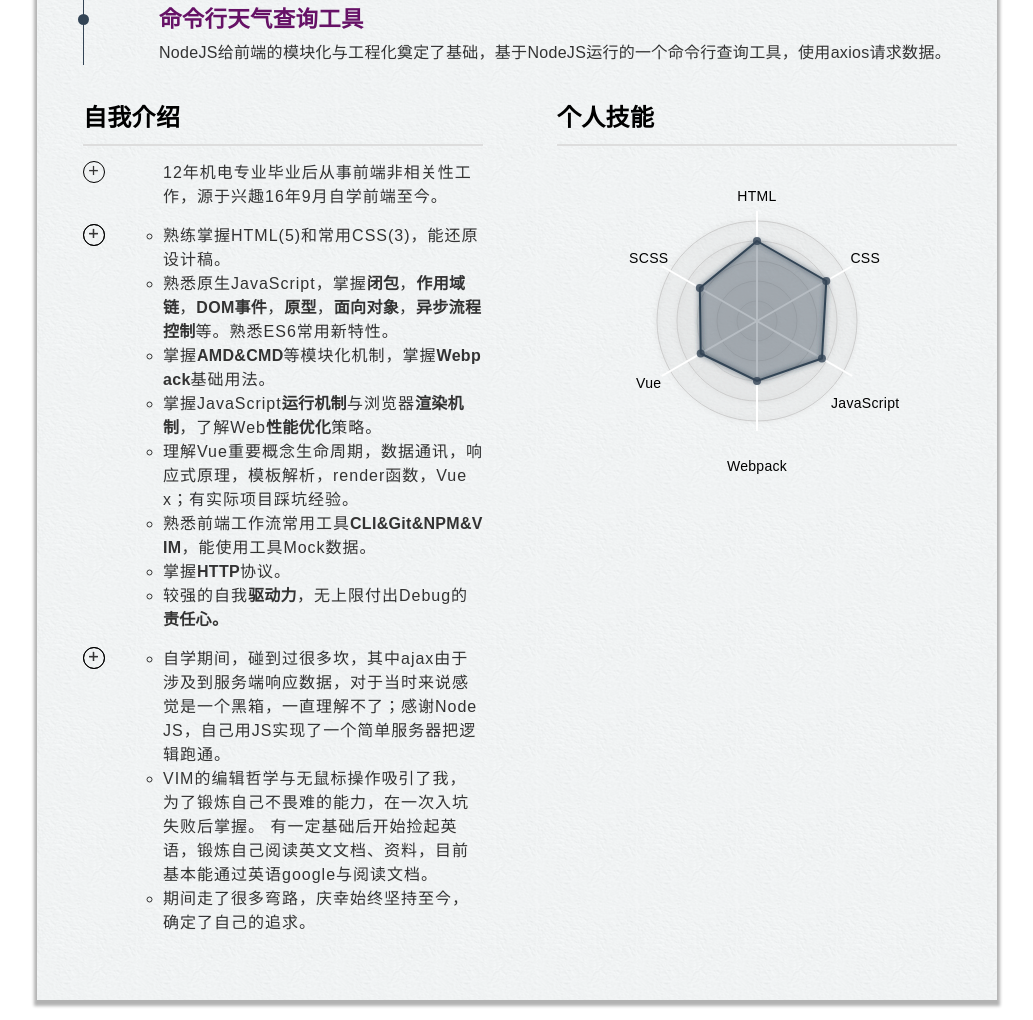
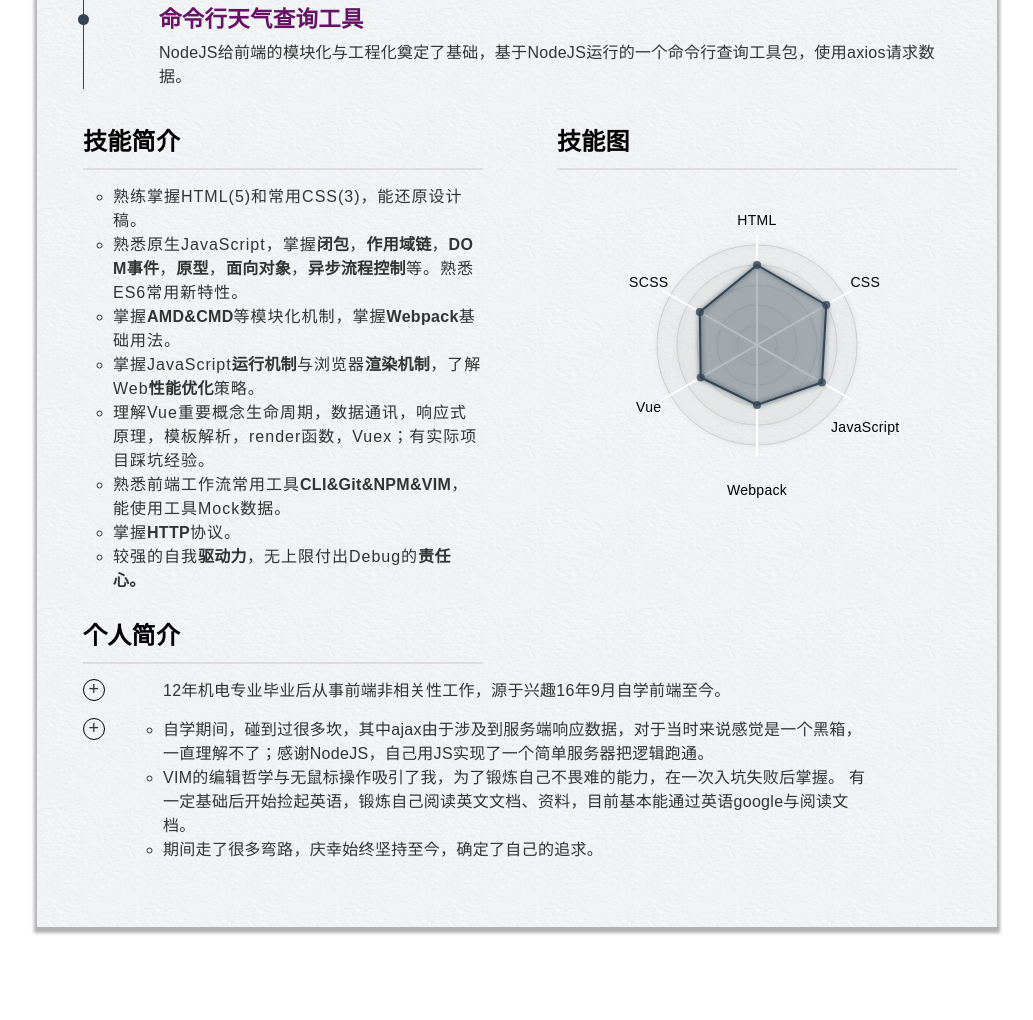
Before and after one commit to nineSean/resume, a plain HTML site: page index.html in a window 1280 px wide. Shown: the part 913-1933 px from the top of the page, without its empty margins (123-1156 px from the left). After the commit the page ends 1860 px from the top, so only its background shows below. Drawn offline with nearby package versions, Linux system fonts and the light colour scheme.

Commit message:
modify layout

```diff
--- a/index.html
+++ b/index.html
@@ -63,7 +63,7 @@
               <h3><a href="https://ninesean.github.io/resume/index.html">简历站点</a></h3>
             </div>
             <div class="project-content">
-              前端基本功，语义化标签与命名，使用float、绝对定位与table布局以达到最大程度兼容，简单实现动效，引用D3生成技能雷达图。
+              前端基本功，语义化标签与命名。使用float、绝对定位与table布局以达到最大程度兼容。简单实现动效，引用D3生成技能雷达图。
             </div>
           </div>
           <div class="project2">
@@ -79,7 +79,7 @@
               <h3><a href="https://github.com/nineSean/amazing-html5-css3-effect">CSS3&JS动效</a></h3>
             </div>
             <div class="project-content">
-              自己实现一些炫酷的动画效果，使用技术涵盖CSS3、particles.js等。
+              自己实现一些好看的界面，炫酷的动画效果。使用技术涵盖CSS3、particles.js等。
             </div>
           </div>
           <div class="project4">
@@ -103,7 +103,7 @@
               <h3><a href="https://github.com/nineSean/getWeather">命令行天气查询工具</a></h3>
             </div>
             <div class="project-content">
-              NodeJS给前端的模块化与工程化奠定了基础，基于NodeJS运行的一个命令行查询工具，使用axios请求数据。
+              NodeJS给前端的模块化与工程化奠定了基础，基于NodeJS运行的一个命令行查询工具包，使用axios请求数据。
             </div>
           </div>
         </div>
@@ -112,14 +112,10 @@
     <footer class="clearfix">
       <div class="intro">
         <h2 class="intro-header">
-          自我介绍
+          技能简介
         </h2>
         <div class="intro-content">
-          <section class="pos-r">
-            <p> 12年机电专业毕业后从事前端非相关性工作，源于兴趣16年9月自学前端至今。</p>
-          </section>
           <section class="summary pos-r">
-            <p>
             <ul>
               <li>熟练掌握HTML(5)和常用CSS(3)，能还原设计稿。</li>
               <li>熟悉原生JavaScript，掌握<b>闭包</b>，<b>作用域链</b>，<b>DOM事件</b>，<b>原型</b>，<b>面向对象</b>，<b>异步流程控制</b>等。熟悉ES6常用新特性。</li>
@@ -130,24 +126,29 @@
               <li>掌握<b>HTTP</b>协议。</li>
               <li>较强的自我<b>驱动力</b>，无上限付出Debug的<b>责任心。</b></li>
             </ul>
-            </p>
+          </section>
+        </div>
+      </div>
+      <div class="skills">
+        <h2 class="skills-header">
+          技能图
+        </h2>
+        <section class="radarChart"></section>
+      </div>
+      <div class="self-intro">
+        <h2 class="self-intro-header">个人简介</h2>
+        <div class="self-intro-content">
+          <section class="pos-r">
+            <p> 12年机电专业毕业后从事前端非相关性工作，源于兴趣16年9月自学前端至今。</p>
           </section>
           <section class="pos-r">
-            <p>
             <ul>
               <li>自学期间，碰到过很多坎，其中ajax由于涉及到服务端响应数据，对于当时来说感觉是一个黑箱，一直理解不了；感谢NodeJS，自己用JS实现了一个简单服务器把逻辑跑通。</li>
               <li>VIM的编辑哲学与无鼠标操作吸引了我，为了锻炼自己不畏难的能力，在一次入坑失败后掌握。 有一定基础后开始捡起英语，锻炼自己阅读英文文档、资料，目前基本能通过英语google与阅读文档。</li>
               <li>期间走了很多弯路，庆幸始终坚持至今，确定了自己的追求。</li>
             </ul>
-            </p>
           </section>
         </div>
-      </div>
-      <div class="skills">
-        <h2 class="skills-header">
-          个人技能
-        </h2>
-        <section class="radarChart"></section>
       </div>
     </footer>
   </div>
--- a/style.css
+++ b/style.css
@@ -141,7 +141,7 @@ main{
   margin-top: 38px;
 }
 
-.portfolio-header,.intro-header,.skills-header{
+.portfolio-header,.intro-header,.skills-header,.self-intro-header{
   color: #000;
   font-size: 1.5em;
   font-weight: bold;
@@ -209,7 +209,7 @@ footer{
 }
 
 .intro-content section{
-  padding: 0 0 15px 80px;
+  padding: 0 0 15px 30px;
   word-break: break-all;
 }
 
@@ -225,7 +225,26 @@ footer{
   letter-spacing: 1px;
 }
 
-.intro-content section>p:before{
+.skills{
+  float: right;
+  width: 400px;
+}
+
+.self-intro{
+  float: left;
+  padding-top: 10px;
+}
+
+.self-intro-content section{
+  padding: 0 80px 15px;
+  word-break: break-all;
+}
+
+.self-intro-content ul{
+  list-style: circle;
+}
+
+.self-intro-content section>*:before{
   content: '+';
   position: absolute;
   left: 0;
@@ -239,7 +258,3 @@ footer{
   text-align: center;
   line-height: 18px;
 }
-.skills{
-  float: right;
-  width: 400px;
-}
```
Lines whose indentation alone changed are shown as unchanged.
